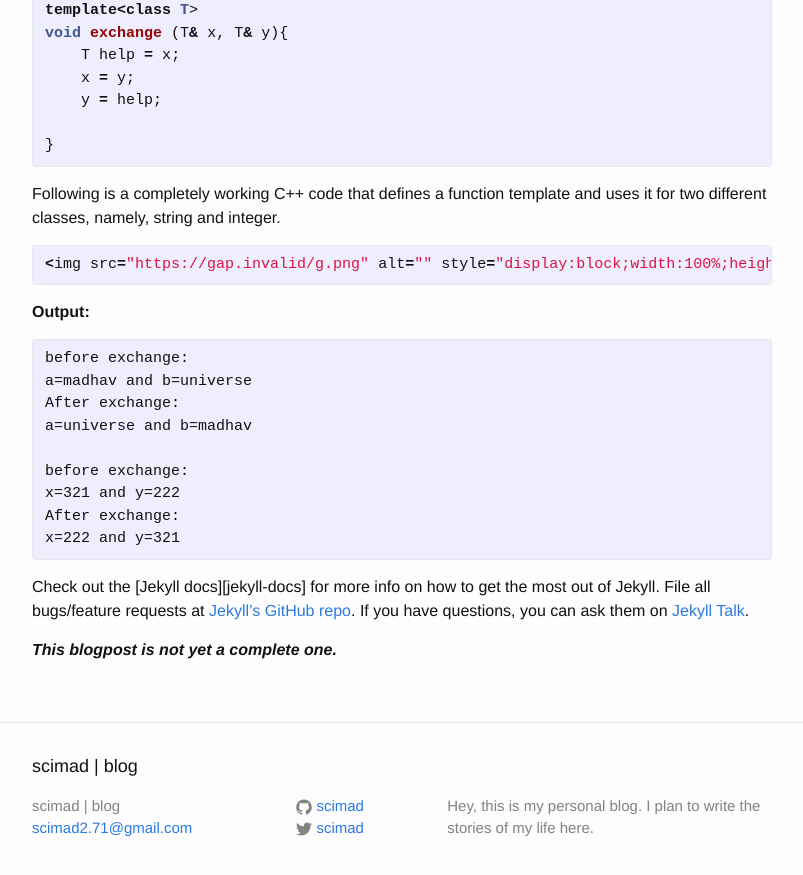
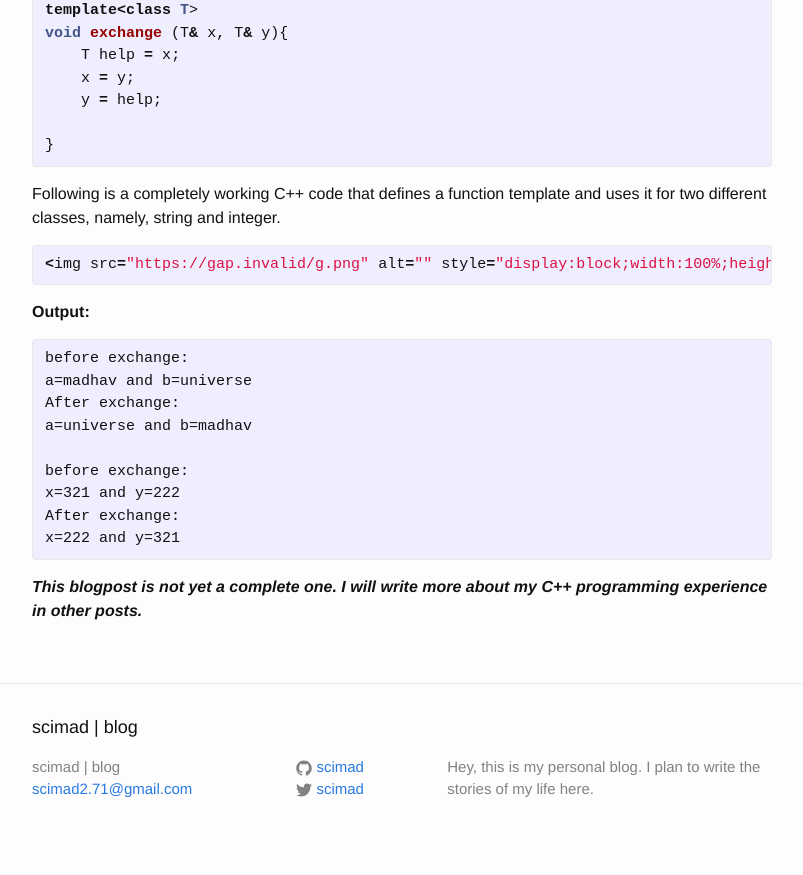
Before and after one commit to scimad/scimad.github.io, a Jekyll site: the page built from _posts/2019-05-09-back-to-c-plus-plus.markdown, in a window 1280 px wide and 900 px high, scrolled down 1379 px. Shown: the top 875 px of the window, without its empty margins (238-1041 px from the left). Built offline with Jekyll 4.4.1, drawn with Linux system fonts in a browser that asks for light colours.

```diff
--- a/_posts/2019-05-09-back-to-c-plus-plus.markdown
+++ b/_posts/2019-05-09-back-to-c-plus-plus.markdown
@@ -65,12 +65,7 @@
 x=222 and y=321
 {% endhighlight %}
 
-
-
-
-Check out the [Jekyll docs][jekyll-docs] for more info on how to get the most out of Jekyll. File all bugs/feature requests at [Jekyll’s GitHub repo][jekyll-gh]. If you have questions, you can ask them on [Jekyll Talk][jekyll-talk].
-
-***This blogpost is not yet a complete one.***
+***This blogpost is not yet a complete one. I will write more about my C++ programming experience in other posts.***
 
 [buddhichal]: https://github.com/scimad/buddhichal
 [jekyll-gh]:   https://github.com/jekyll/jekyll
```
